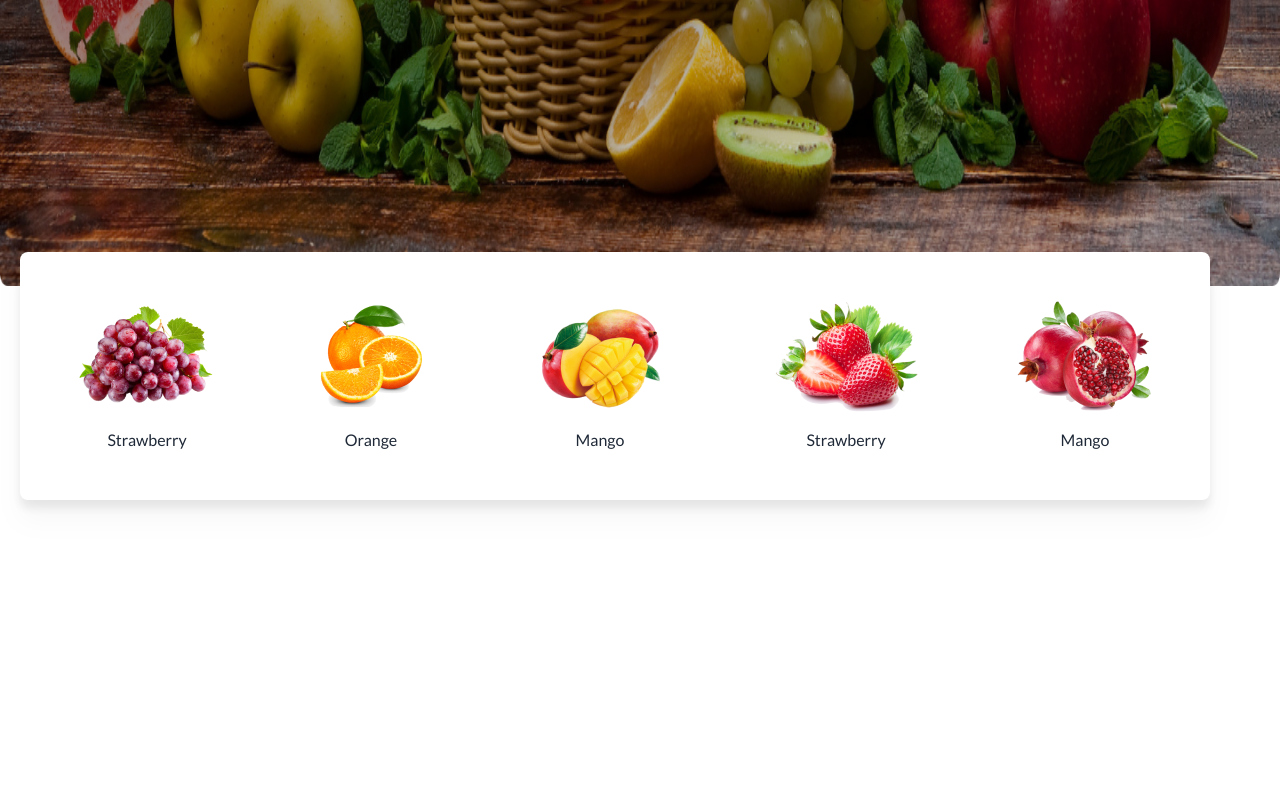
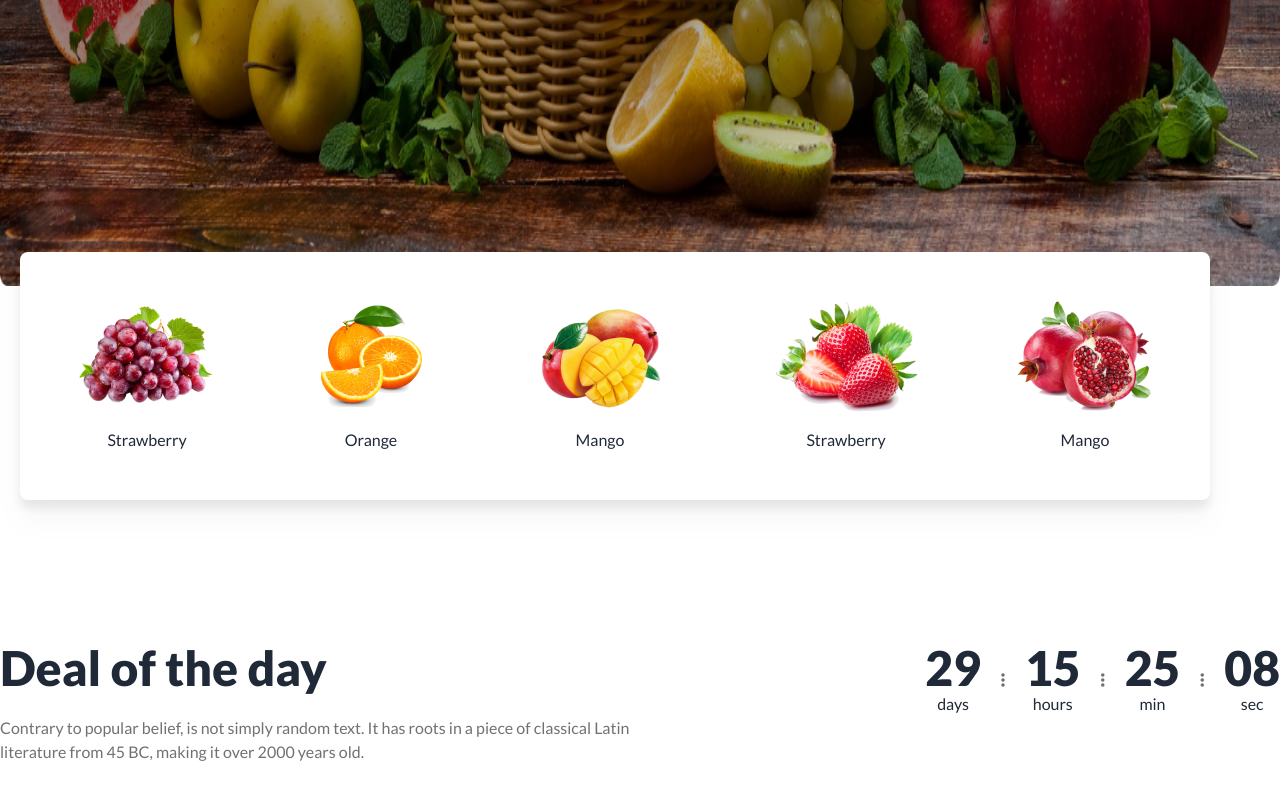
Before and after one commit to sh4aadman/fruit-burst, a plain HTML site: page index.html in a window 1280 px wide. Shown: the part 806-1606 px from the top of the page. Before the commit the page ends 1306 px from the top, so only its background shows below. Drawn offline with nearby package versions, Linux system fonts and the light colour scheme; grey boxes are pictures that could not be loaded.

Commit message:
added deal of the day

```diff
--- a/index.html
+++ b/index.html
@@ -99,7 +99,7 @@
     <main>
 
         <!-- Carousel -->
-        <section class="container mx-auto px-5 lg:p-0">
+        <section class="container mx-auto px-5 lg:p-0 mb-36">
             <div class="carousel w-full">
 
                 <!-- Slider 01 -->
@@ -209,6 +209,56 @@
                 </figure>
             </section>
         </section>
+
+        <!-- Deal of the Day Section -->
+        <section class="container mx-auto flex mb-12">
+            <section class="flex-1 space-y-6">
+                <h3 class="text-5xl font-extrabold">Deal of the day</h3>
+                <p class="text-base font-medium text-[#12121299]">Contrary to popular belief, is not simply random text. It has roots in a piece of classical Latin literature from 45
+                    BC,
+                    making it over 2000 years old.</p>
+            </section>
+            <section class="flex-1">
+                <div class="flex justify-end">
+                    <div class="grid grid-flow-col gap-5 text-center auto-cols-max">
+                        <div class="flex flex-col">
+                            <span class="countdown font-extrabold text-5xl">
+                                <span style="--value:29;"></span>
+                            </span>
+                            days
+                        </div>
+                        <div class="flex items-center">
+                            <i class="fa-solid fa-ellipsis-vertical" style="color: #12121299;"></i>
+                        </div>
+                        <div class="flex flex-col">
+                            <span class="countdown font-extrabold text-5xl">
+                                <span style="--value:15;"></span>
+                            </span>
+                            hours
+                        </div>
+                        <div class="flex items-center">
+                            <i class="fa-solid fa-ellipsis-vertical" style="color: #12121299;"></i>
+                        </div>
+                        <div class="flex flex-col">
+                            <span class="countdown font-extrabold text-5xl">
+                                <span style="--value:25;"></span>
+                            </span>
+                            min
+                        </div>
+                        <div class="flex items-center">
+                            <i class="fa-solid fa-ellipsis-vertical" style="color: #12121299;"></i>
+                        </div>
+                        <div class="flex flex-col">
+                            <span class="countdown font-extrabold text-5xl">
+                                <span style="--value:08;"></span>
+                            </span>
+                            sec
+                        </div>
+                    </div>
+                </div>
+            </section>
+        </section>
+
     </main>
     <footer></footer>
 </body>
```
